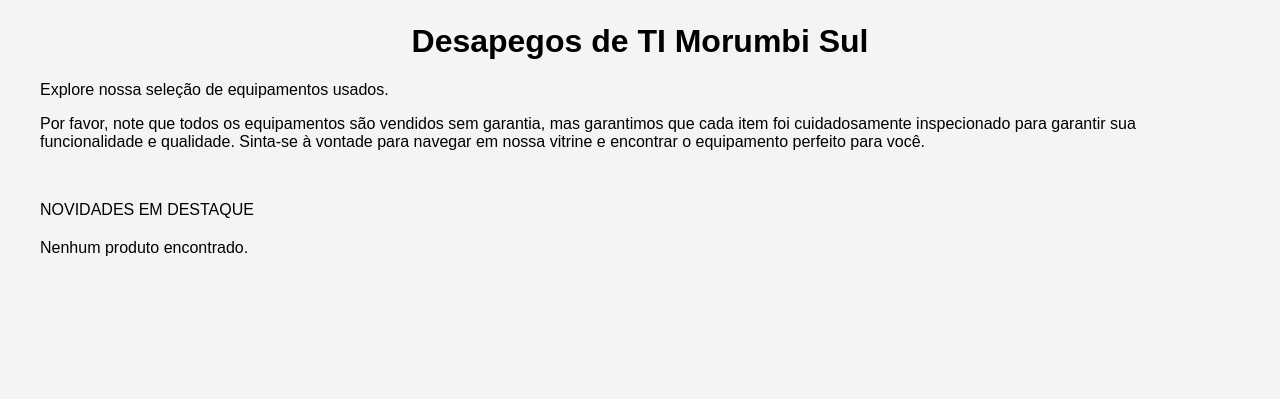
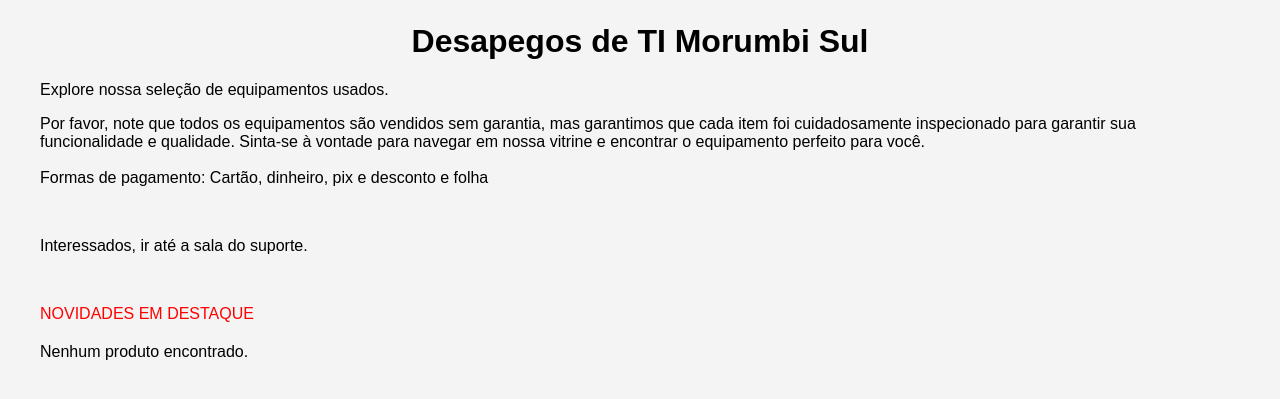
Before and after one commit to sinedweb23/gtims, a PHP site: page /vitrine.php in a window 1280 px wide. Shown: the part 257-656 px from the top of the page. Run offline with PHP 8.4, Linux system fonts and the light colour scheme; data that the repository does not hold is empty; a stand-in replaces the project's code that opens the database connection.

Commit message:
Atualização vitrine

```diff
--- a/vitrine.php
+++ b/vitrine.php
@@ -84,8 +84,12 @@
         <img src="banner.png" alt="Banner" class="banner">
         <h1>Desapegos de TI Morumbi Sul</h1>
         <p>Explore nossa seleção de equipamentos usados.</p>
-        <p>Por favor, note que todos os equipamentos são vendidos sem garantia, mas garantimos que cada item foi cuidadosamente inspecionado para garantir sua funcionalidade e qualidade. Sinta-se à vontade para navegar em nossa vitrine e encontrar o equipamento perfeito para você.</p><BR>
-        <p>NOVIDADES EM DESTAQUE</p>
+        <p>Por favor, note que todos os equipamentos são vendidos sem garantia, mas garantimos que cada item foi cuidadosamente inspecionado para garantir sua funcionalidade e qualidade. Sinta-se à vontade para navegar em nossa vitrine e encontrar o equipamento perfeito para você.<br><br>
+            Formas de pagamento: Cartão, dinheiro, pix e desconto e folha
+        </p><BR>
+
+        <p style="color: font-size: 16px;">Interessados, ir até a sala do suporte.</p><br>
+        <p style="color: red; font-size: 16px;">NOVIDADES EM DESTAQUE</p>
         <div class="produtos">
             <?php
                 require_once 'config.php'; // Arquivo de conexão com o banco de dados
```
